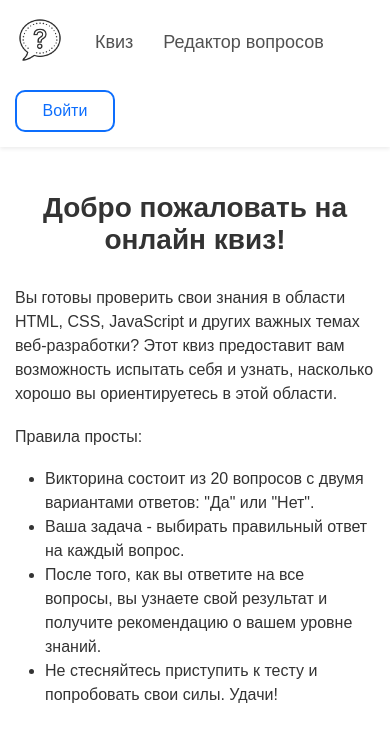
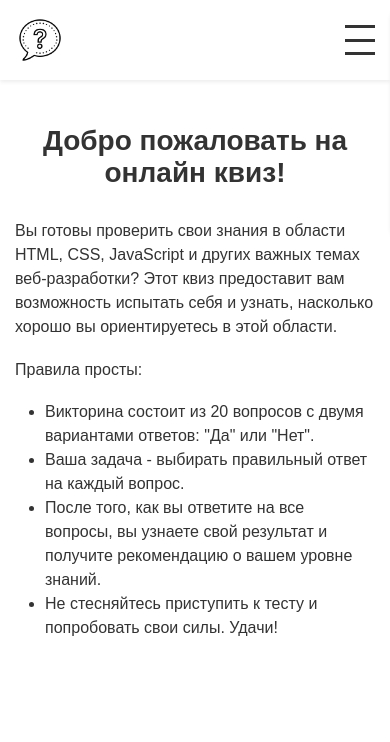
Before and after one commit to sergykt/quiz-template, a React (Create React App) app: page / in a window 390 px wide. Shown: the top 742 px of the page. Built offline with nearby package versions, Linux system fonts and the light colour scheme.

Commit message:
added burger menu

```diff
--- a/src/App.jsx
+++ b/src/App.jsx
@@ -17,7 +17,14 @@ import LoginPage from './pages/LoginPage';
 import SignUpPage from './pages/SignUpPage';
 import ProfilePage from './pages/ProfilePage';
 
-const App = () => (
+import { useBurger } from './contexts/BurgerMenuContext';
+
+const App = () => {
+  const burger = useBurger();
+  const { setMenuActive } = burger;
+
+  return (
+    <div className="wrapper" onClick={() => setMenuActive(false)}>
       <BrowserRouter>
         <Header />
         <main className="main">
@@ -34,6 +41,8 @@ const App = () => (
         </main>
         <ToastContainer />
       </BrowserRouter>
+    </div>
   );
+};
 
 export default App;
--- a/src/components/Header.jsx
+++ b/src/components/Header.jsx
@@ -1,19 +1,28 @@
 import { useNavigate } from "react-router-dom";
 import { useAuth } from "../contexts/AuthContext";
+import { useBurger } from "../contexts/BurgerMenuContext";
 import { toast } from 'react-toastify';
 
 import Button from "./Button";
 import userService from "../api/services/userService";
 
 const Header = () => {
+  const navigate = useNavigate();
   const auth = useAuth();
-  const navigate = useNavigate();
+  const burger = useBurger();
+  const { menuActive, setMenuActive } = burger;
 
-  const logOut = async () => {
+  const toggleMenu = () => (e) => {
+    e.stopPropagation();
+    setMenuActive(!menuActive);
+  };
+
+  const logOutAction = async () => {
     try {
       await userService.logOut();
       auth.logOut();
       navigate('/');
+      setMenuActive(false);
       toast.info('Выполнен выход пользователя');
     } catch (err) {
       if (err.response?.status === 500) {
@@ -24,18 +33,23 @@ const Header = () => {
     }
   };
 
-  const headerButton = auth.loggedIn ? <Button onClick={() => logOut()}>Выйти</Button> : <Button onClick={() => navigate('/login')}>Войти</Button>;
+  const logInAction = () => {
+    setMenuActive(false);
+    navigate('/login');
+  }
+
+  const headerButton = auth.loggedIn ? <Button onClick={() => logOutAction()}>Выйти</Button> : <Button onClick={() => logInAction()}>Войти</Button>;
 
   return (
     <header className="header">
       <div className="container">
+        <div className="header__body">
+          <a href="/">
+            <img className="logo" src="/img/quiz-logo.png" alt="logo" />
+          </a>
+          <div className={menuActive ? "header__menu active" : "header__menu"} onClick={(e) => e.stopPropagation()}>
             <nav className="navbar">
               <ul className="navbar__list">
-            <li>
-              <a href="/" className="navbar__link">
-                <img className="logo" src="/img/quiz-logo.png" alt="logo" />
-              </a>
-            </li>
                 <li>
                   <a href="/quiz" className="navbar__link">Квиз</a>
                 </li>
@@ -43,11 +57,16 @@ const Header = () => {
                   <a href="/questions" className="navbar__link">Редактор вопросов</a>
                 </li>
               </ul>
-          <div className="navbar__button-group">
+            </nav>
+            <div className="header__button-group">
               {auth.loggedIn && <a href="/profile"><Button>Профиль</Button></a>}
               {headerButton}
             </div>
-        </nav>
+          </div>
+          <div className={menuActive ? "header__burger active" : "header__burger"} onClick={toggleMenu()}>
+            <span />
+          </div>
+        </div>
       </div>
     </header>
   );
--- a/src/contexts/AuthContext.js
+++ b/src/contexts/AuthContext.js
@@ -1,5 +1,4 @@
 import { createContext, useContext, useState } from 'react';
-//import userService from '../api/services/userService';
 
 const AuthContext = createContext({});
 
--- /dev/null
+++ b/src/contexts/BurgerMenuContext.js
@@ -0,0 +1,15 @@
+import { createContext, useContext, useState } from 'react';
+
+const BurgerMenuContext = createContext({});
+
+export const useBurger = () => useContext(BurgerMenuContext);
+
+export const BurgerProvider = ({ children }) => {
+  const [menuActive, setMenuActive] = useState(false);
+
+  return (
+    <BurgerMenuContext.Provider value={{ menuActive, setMenuActive }}>
+      {children}
+    </BurgerMenuContext.Provider>
+  );
+};
--- a/src/index.css
+++ b/src/index.css
@@ -4,7 +4,7 @@
   --dark-color: #333333;
   --light-color: #FFFFFF;
   --light-grey: rgb(222, 226, 230);
-
+  --gutter: 15px;
 }
 
 a {
@@ -24,15 +24,118 @@ p {
   background: var(--light-color);
 }
 
+.wrapper {
+  overflow: hidden;
+  display: flex;
+  flex-direction: column;
+  min-height: 100vh;
+}
+
 .container {
   max-width: 1200px;
   margin: 0 auto;
-  padding: 15px 15px;
+  padding: var(--gutter);
 }
 
 .header {
   -webkit-box-shadow: 0px 2px 4px 0px rgba(0, 0, 0, 0.075);
   box-shadow: 0px 2px 4px 0px rgba(0, 0, 0, 0.075);
+  position: fixed;
+  width: 100%;
+  top: 0;
+  background-color: var(--light-color);
+  z-index: 10;
+}
+
+.main {
+  padding-top: 80px;
+  flex: 1 1;
+}
+
+.header__body {
+  position: relative;
+  display: -webkit-box;
+  display: -ms-flexbox;
+  display: flex;
+  -webkit-box-align: center;
+      -ms-flex-align: center;
+          align-items: center;
+  gap: 30px;
+  -webkit-box-pack: justify;
+      -ms-flex-pack: justify;
+          justify-content: space-between;
+}
+
+.header__menu {
+  display: -webkit-box;
+  display: -ms-flexbox;
+  display: flex;
+  -webkit-box-flex: 1;
+      -ms-flex: 1 1;
+          flex: 1 1;
+  -webkit-box-pack: justify;
+      -ms-flex-pack: justify;
+          justify-content: space-between;
+  background-color: var(--light-color);
+  z-index: 10;
+}
+
+.header__button-group {
+  display: -webkit-box;
+  display: -ms-flexbox;
+  display: flex;
+  -webkit-box-align: center;
+  -ms-flex-align: center;
+  align-items: center;
+  gap: 10px;
+}
+
+.header__burger {
+  position: relative;
+  display: none;
+  height: 30px;
+  width: 30px;
+  background: transparent;
+  z-index: 15;
+  cursor: pointer;
+}
+
+.header__burger span {
+  content: "";
+  position: absolute;
+  top: 14px;
+  left: 0;
+  width: 100%;
+  height: 3px;
+  background: var(--dark-color);
+  -webkit-transition: all 0.3s ease;
+  -o-transition: all 0.3s ease;
+  transition: all 0.3s ease;
+}
+
+.header__burger:before {
+  content: "";
+  position: absolute;
+  top: 0;
+  left: 0;
+  width: 100%;
+  height: 3px;
+  background: var(--dark-color);
+  -webkit-transition: all 0.3s ease;
+  -o-transition: all 0.3s ease;
+  transition: all 0.3s ease;
+}
+
+.header__burger:after {
+  content: "";
+  position: absolute;
+  bottom: 0;
+  width: 100%;
+  height: 3px;
+  background: var(--dark-color);
+  -webkit-transition: all 0.3s ease;
+  -o-transition: all 0.3s ease;
+  transition: all 0.3s ease;
 }
 
 .title {
@@ -65,22 +168,15 @@ p {
   display: -webkit-box;
   display: -ms-flexbox;
   display: flex;
-  gap: 20px;
-  flex-wrap: wrap;
-  -ms-flex-wrap: wrap;
-  width: 100%;
-  -webkit-box-pack: justify;
-  -ms-flex-pack: justify;
-  justify-content: space-between;
+  -webkit-box-align: center;
+      -ms-flex-align: center;
+          align-items: center;
 }
 
 .navbar__list {
   display: -webkit-box;
   display: -ms-flexbox;
   display: flex;
-  -webkit-box-pack: start;
-  -ms-flex-pack: start;
-  justify-content: flex-start;
   -webkit-box-align: center;
   -ms-flex-align: center;
   align-items: center;
@@ -88,16 +184,6 @@ p {
   margin: 0;
   list-style: none;
   gap: 30px;
-}
-
-.navbar__button-group {
-  display: -webkit-box;
-  display: -ms-flexbox;
-  display: flex;
-  -webkit-box-align: center;
-  -ms-flex-align: center;
-  align-items: center;
-  gap: 10px;
 }
 
 .navbar__link {
@@ -115,6 +201,7 @@ p {
   -webkit-transition: all 0.2s ease-in;
   -o-transition: all 0.2s ease-in;
   transition: all 0.2s ease-in;
+  vertical-align: middle;
 }
 
 .logo:hover {
@@ -125,6 +212,74 @@ p {
 
 .navbar__link:hover {
   opacity: 1;
+}
+
+@media (max-width: 576px) {
+  .header__burger {
+    display: block;
+  }
+
+  .header__menu {
+    position: absolute;
+    top: calc(0px - var(--gutter));
+    right: calc(0px - var(--gutter));
+    -webkit-transform: translateX(100%);
+        -ms-transform: translateX(100%);
+            transform: translateX(100%);
+    -webkit-box-orient: vertical;
+    -webkit-box-direction: normal;
+        -ms-flex-direction: column;
+            flex-direction: column;
+    gap: 30px;
+    padding: 80px 20px 20px 20px;
+    border-radius: 20px;
+    -webkit-box-shadow: 0px 2px 4px 0px rgba(0, 0, 0, 0.075);
+    box-shadow: 0px 2px 4px 0px rgba(0, 0, 0, 0.075);
+    -webkit-transition: all 0.3s ease-out;
+    -o-transition: all 0.3s ease-out;
+    transition: all 0.3s ease-out;
+  }
+
+  .header__menu.active {
+    -webkit-transform: translate(0);
+        -ms-transform: translate(0);
+            transform: translate(0);
+  }
+
+  .navbar__list {
+    -webkit-box-orient: vertical;
+    -webkit-box-direction: normal;
+        -ms-flex-direction: column;
+            flex-direction: column;
+  }
+
+  .header__button-group {
+    -webkit-box-orient: vertical;
+    -webkit-box-direction: normal;
+        -ms-flex-direction: column;
+            flex-direction: column;
+    gap: 30px;
+  }
+
+  .header__burger.active span {
+    -webkit-transform: scale(0);
+        -ms-transform: scale(0);
+            transform: scale(0);
+  }
+
+  .header__burger.active:before {
+    -webkit-transform: rotate(45deg);
+        -ms-transform: rotate(45deg);
+            transform: rotate(45deg);
+    top: 13px;
+  }
+
+  .header__burger.active:after {
+    -webkit-transform: rotate(-45deg);
+        -ms-transform: rotate(-45deg);
+            transform: rotate(-45deg);
+    bottom: 13px;
+  }
 }
 
 .editor__container {
--- a/src/index.jsx
+++ b/src/index.jsx
@@ -4,10 +4,13 @@ import App from './App';
 import './normalize.css';
 import './index.css';
 import { AuthProvider } from './contexts/AuthContext';
+import { BurgerProvider } from './contexts/BurgerMenuContext';
 
 const root = ReactDOM.createRoot(document.getElementById('root'));
 root.render(
   <AuthProvider>
-    <App />
+    <BurgerProvider>
+      <App />
+    </BurgerProvider>
   </AuthProvider>
 );
```
Lines whose indentation alone changed are shown as unchanged.
